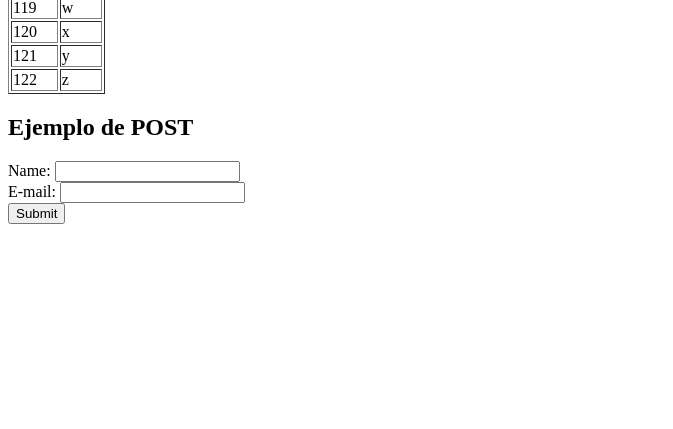
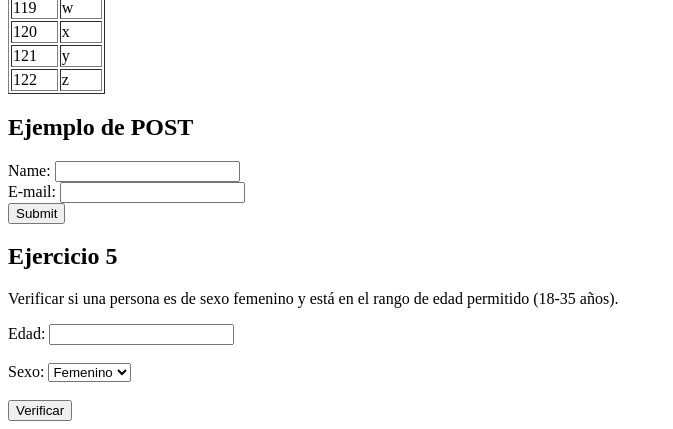
Before and after one commit to ObedEsp/tecweb, a PHP site: page / in a window 1280 px wide. Shown: the part 1116-1545 px from the top of the page, without its empty margins (0-673 px from the left). Before the commit the page ends 1340 px from the top, so only its background shows below. Run offline with PHP 8.4, Linux system fonts and the light colour scheme.

Commit message:
Se realizo Ejercicio 5

```diff
--- a/practicas/p06/index.php
+++ b/practicas/p06/index.php
@@ -60,5 +60,29 @@
             echo htmlspecialchars($_POST["email"]);
         }
     ?>
+
+    <h2>Ejercicio 5</h2>
+    <p>Verificar si una persona es de sexo femenino y está en el rango de edad permitido (18-35 años).</p>
+    <form action="index.php" method="post">
+        <label for="edad">Edad:</label>
+        <input type="number" id="edad" name="edad" required="required" /><br /><br />
+        <label for="sexo">Sexo:</label>
+        <select id="sexo" name="sexo" required="required">
+            <option value="femenino">Femenino</option>
+            <option value="masculino">Masculino</option>
+        </select><br /><br />
+        <input type="submit" value="Verificar" />
+    </form>
+    <?php
+        if ($_SERVER["REQUEST_METHOD"] == "POST" && isset($_POST['edad']) && isset($_POST['sexo'])) {
+            $edad = (int) $_POST['edad'];
+            $sexo = htmlspecialchars($_POST['sexo']);
+            if ($sexo == "femenino" && $edad >= 18 && $edad <= 35) {
+                echo "<p>Bienvenida, usted está en el rango de edad permitido.</p>";
+            } else {
+                echo "<p>Lo siento, no cumple con los requisitos.</p>";
+            }
+        }
+    ?>
 </body>
 </html>
```
